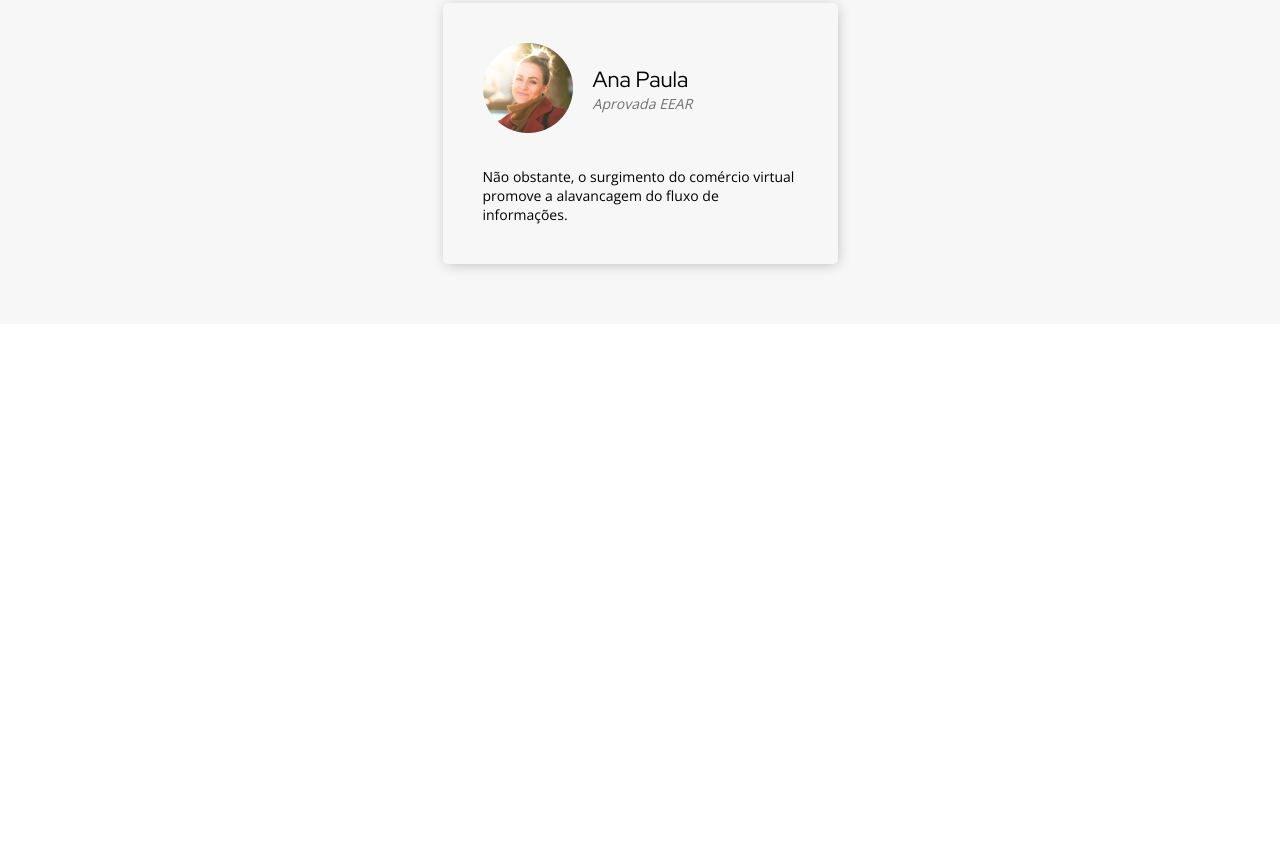
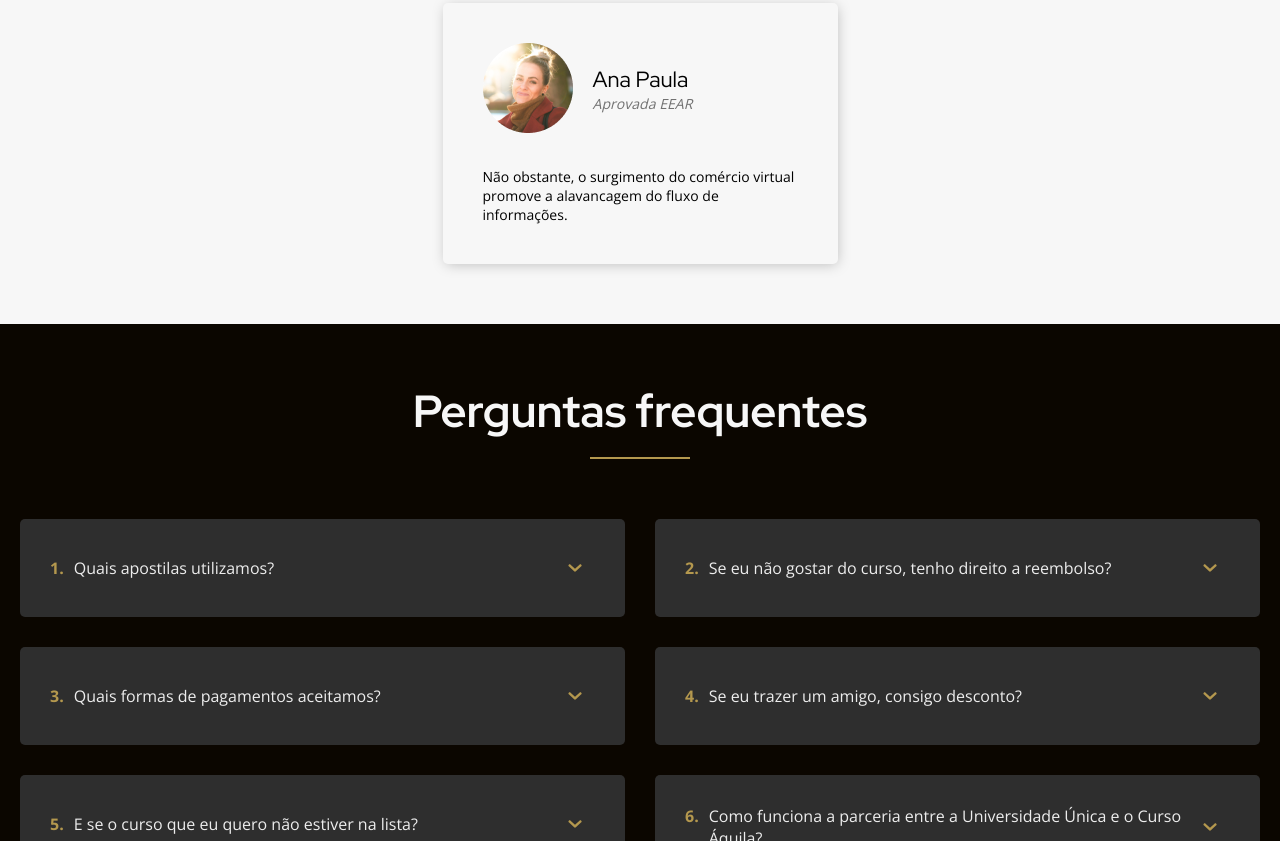
Before and after one commit to joaovitorkilson/cursoaquila, a website with bundled scripts: page index.html in a window 1280 px wide. Shown: the part 5987-6828 px from the top of the page. Before the commit the page ends 6311 px from the top, so only its background shows below. Built offline with nearby package versions, Linux system fonts and the light colour scheme.

Commit message:
Adição da seção de Perguntas frequentes

```diff
--- a/css/style.css
+++ b/css/style.css
@@ -12,6 +12,7 @@
 @import "./styles/gallery.css";
 @import "./styles/team.css";
 @import "./styles/testimonial.css";
+@import "./styles/questions.css";
 @import "./styles/courses.css";
 
 @import "components/photoswipe.css";
--- a/css/styles/gallery.css
+++ b/css/styles/gallery.css
@@ -11,15 +11,23 @@
   padding-bottom: 60px;
 
 }
-.galllery-header {
+.gallery-header h1{
   color: var(--g01) !important;
+}
+.gallery-header p {
+  color: var(--g06);
 }
 
 .gallery-img {
   width: 400px;
   border-radius: 5px;
+  transition: .3s;
+}
 
+.gallery-img:hover {
+  transform: scale(1.03);
 }
+
 .pswp-gallery {
   display: flex;
   flex-wrap: wrap;
--- /dev/null
+++ b/css/styles/questions.css
@@ -0,0 +1,84 @@
+.questions{
+  background: var(--background-color);
+}
+
+.questions-container {
+  max-width: 1340px;
+  margin: 0 auto;
+  padding-left: 20px;
+  padding-right: 20px;
+  padding-top: 60px;
+  padding-bottom: 60px;
+
+}
+
+.questions-title h1 {
+  color: var(--g01) !important;
+}
+.questions-container p {
+  color: var(--g06);
+}
+.question-card dt {
+  color: var(--g02);
+  display: flex;
+  align-items: center;
+  justify-content: space-between;
+  transition: .3s;
+}
+.question-card dt:hover {
+  color: var(--primary-color);
+}
+.question-card dt.dt-active {
+  color: var(--primary-color);
+}
+.question-card dd.dd-active {
+  display: block;
+  color: var(--g06);
+  padding: 20px;
+}
+.question-card dd {
+  display: none;
+  transition: .3s;
+}
+
+.questions-grid {
+  padding-top: 80px;
+  display: grid;
+  grid-template-columns: repeat(2, 1fr);
+  align-items: start;
+  gap: 30px;
+
+}
+.question-card {
+  background: var(--g10);
+  padding: 30px;
+  border-radius: 5px;
+
+}
+.open-questions-card {
+  padding: 5px;
+  cursor: pointer;
+  transition: .3s;
+}
+.open-questions-card.active {
+  transform: rotate(90deg);
+}
+
+
+
+
+.dt-id {
+  margin-right: 10px;
+
+}
+h5 {
+  display: flex;
+  cursor: pointer;
+}
+
+@media (max-width: 800px) {
+  .questions-grid {
+    grid-template-columns: 1fr;
+    align-items: end;
+  }
+}
--- a/css/utils/fonts.css
+++ b/css/utils/fonts.css
@@ -81,6 +81,15 @@
   line-height: 19px;
 }
 
+.dt-id {
+  font-family: 'Open Sans';
+  font-weight: 700;
+  font-size: 16px;
+  line-height: 22px;
+  color: var(--primary-color);
+}
+
+
 .button-font {
   font-family: var(--font-2);
   text-transform: uppercase;
--- a/index.html
+++ b/index.html
@@ -6,7 +6,7 @@
     <meta name="viewport" content="width=device-width, initial-scale=1.0" />
     <link rel="preconnect" href="https://fonts.googleapis.com">
     <link rel="preconnect" href="https://fonts.gstatic.com" crossorigin>
-    <link href="https://fonts.googleapis.com/css2?family=Open+Sans:wght@400;600&family=Red+Hat+Display:wght@400;700&display=swap" rel="stylesheet">
+    <link href="https://fonts.googleapis.com/css2?family=Open+Sans:wght@400;600;700&family=Red+Hat+Display:wght@400;700&display=swap" rel="stylesheet">
 
     <link rel="stylesheet" href="./css/style.css" />
 
@@ -294,8 +294,8 @@
 
       <section class="gallery">
         <div class="gallery-container">
-          <div class="title-header">
-            <h1 class="title-1 galllery-header">Galeria</h1>
+          <div class="title-header  gallery-header">
+            <h1 class="title-1">Galeria</h1>
             <p class="caption-1">Dê uma conferida nas nossas instalações.</p>
           </div>
 
@@ -453,6 +453,47 @@
         </div>
       </section>
 
+      <section class="questions">
+        <div class="questions-container">
+          <div class="title-header questions-title">
+            <h1 class="title-1">Perguntas frequentes</h1>
+          </div>
+
+            <dl class="questions-grid">
+              <div class="question-card">
+                <dt><h5 class="body-1"><span class="dt-id">1.</span>Quais apostilas utilizamos?</h5> <img class="open-questions-card" src="img/questions/down-arrow.svg"></dt>
+                <dd class="body-2">Por conseguinte, a expansão dos mercados mundiais representa uma abertura para a melhoria das formas de ação.</dd>
+              </div>
+
+              <div class="question-card">
+                <dt><h5 class="body-1"><span class="dt-id">2.</span>Se eu não gostar do curso, tenho direito a reembolso?</h5> <img class="open-questions-card" src="img/questions/down-arrow.svg"></dt>
+                <dd class="body-2">Por conseguinte, a expansão dos mercados mundiais representa uma abertura para a melhoria das formas de ação.</dd>
+              </div>
+
+              <div class="question-card">
+                <dt><h5 class="body-1"><span class="dt-id">3.</span>Quais formas de pagamentos aceitamos?</h5> <img class="open-questions-card" src="img/questions/down-arrow.svg"></dt>
+                <dd class="body-2">Por conseguinte, a expansão dos mercados mundiais representa uma abertura para a melhoria das formas de ação.</dd>
+              </div>
+
+              <div class="question-card">
+                <dt><h5 class="body-1"><span class="dt-id">4.</span>Se eu trazer um amigo, consigo desconto?</h5> <img class="open-questions-card" src="img/questions/down-arrow.svg"></dt>
+                <dd class="body-2">Por conseguinte, a expansão dos mercados mundiais representa uma abertura para a melhoria das formas de ação.</dd>
+              </div>
+
+              <div class="question-card">
+                <dt><h5 class="body-1"><span class="dt-id">5.</span>E se o curso que eu quero não estiver na lista?</h5> <img class="open-questions-card" src="img/questions/down-arrow.svg"></dt>
+                <dd class="body-2">Por conseguinte, a expansão dos mercados mundiais representa uma abertura para a melhoria das formas de ação.</dd>
+              </div>
+
+              <div class="question-card">
+                <dt><h5 class="body-1"><span class="dt-id">6.</span>Como funciona a parceria entre a Universidade Única e o Curso Áquila?</h5> <img class="open-questions-card" src="img/questions/down-arrow.svg"></dt>
+                <dd class="body-2">Por conseguinte, a expansão dos mercados mundiais representa uma abertura para a melhoria das formas de ação.</dd>
+              </div>
+
+            </dl>
+
+        </div>
+      </section>
     </main>
 
 
--- a/js/global/photoswipe/photoswipe-lightbox.esm.js
+++ b/js/global/photoswipe/photoswipe-lightbox.esm.js
@@ -1815,4 +1815,4 @@ class PhotoSwipeLightbox extends PhotoSwipeBase {
 }
 
 export { PhotoSwipeLightbox as default };
-//# sourceMappingURL=photoswipe-lightbox.esm.js.map
+// # sourceMappingURL=photoswipe-lightbox.esm.js.map
--- a/js/script.js
+++ b/js/script.js
@@ -3,6 +3,9 @@ import hamburgerMenu from './global/hamburgerMenu.js'
 import menuCourses from './sections/menuCourses.js'
 
 import gallery from './sections/gallery.js'
+
+import questionCard from './sections/questions.js'
+
 
 // Global
 hamburgerMenu()
@@ -11,3 +14,4 @@ hamburgerMenu()
 
 menuCourses()
 gallery()
+questionCard()
--- /dev/null
+++ b/js/sections/questions.js
@@ -0,0 +1,30 @@
+
+
+
+export default function questionCard() {
+  const openButton = document.querySelectorAll('.open-questions-card')
+  const openTitle = document.querySelectorAll('.question-card h5')
+
+
+  function handleOpenButton(event) {
+    event.target.classList.toggle('active')
+    event.target.parentElement.nextElementSibling.classList.toggle("dd-active")
+    event.target.parentElement.classList.toggle('dt-active')
+  }
+
+  function handleTitleOpenCard(event) {
+    event.target.parentElement.nextElementSibling.classList.toggle('dd-active')
+    event.target.parentElement.classList.toggle('dt-active')
+    event.target.nextElementSibling.classList.toggle('active')
+  }
+
+
+  openButton.forEach(item => {
+    item.addEventListener('click', handleOpenButton)
+  })
+  openTitle.forEach(item => {
+    item.addEventListener('click', handleTitleOpenCard)
+  })
+
+
+}
```
Also changed, not shown: img/questions/down-arrow.svg (added).
